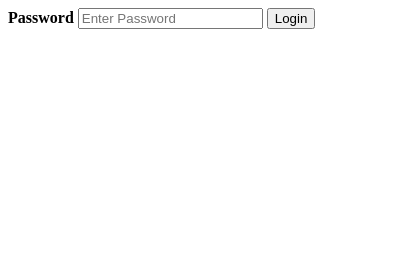
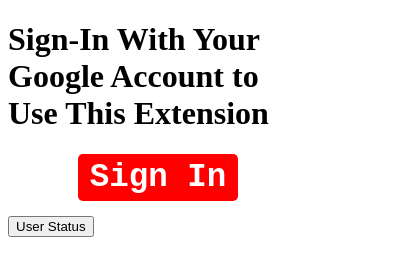
Before and after one commit to Kman92026/Chrome-Password-Extension, a browser extension: page Chrome Password Extension/popup.html in a window 400 px wide. Drawn offline with Linux system fonts and the light colour scheme.

Commit message:
Fix the mainfest and the popup

```diff
--- a/Chrome Password Extension/popup.html
+++ b/Chrome Password Extension/popup.html
@@ -1,14 +1,45 @@
+
 <!DOCTYPE html>
 <html lang="en">
 <head>
-    <meta charset="utf-8" />
+    <meta charset="UTF-8">
     <meta name="viewport" content="width=device-width, initial-scale=1.0">
     <title>Document</title>
+    <style>
+        body {
+            width: 300px;
+            height: auto;
+        }
 
+        div {
+            position: relative;
+            left: 50%;
+            transform: translateX(-50%);
+            width: 50%;
+            height: 25%;
+            padding: 5px;
+            font-size: 2.5em;
+            background-color: red;
+            border-radius: 5px;
+            text-align: center;
+            color: white;
+            font-family: monospace;
+            font-weight: bold;
+            margin-bottom: 15px;
+            cursor: pointer;
+            transition-duration: 0.3s;
+        }
+
+            div:hover {
+                background-color: black;
+                transform: translateX(-50%) scale(1.3);
+            }
+    </style>
 </head>
 <body>
-    <label for="psw"><b>Password</b></label>
-    <input type="password" placeholder="Enter Password" name="psw" required>
-    <button type="submit">Login</button>
+    <h1>Sign-In With Your Google Account to Use This Extension</h1>
+    <div id='sign-in'>Sign In</div>
+    <button>User Status</button>
+    <script src="./popup-script.js"></script>
 </body>
 </html>
```
Also changed, not shown: Chrome Password Extension/manifest.json.
